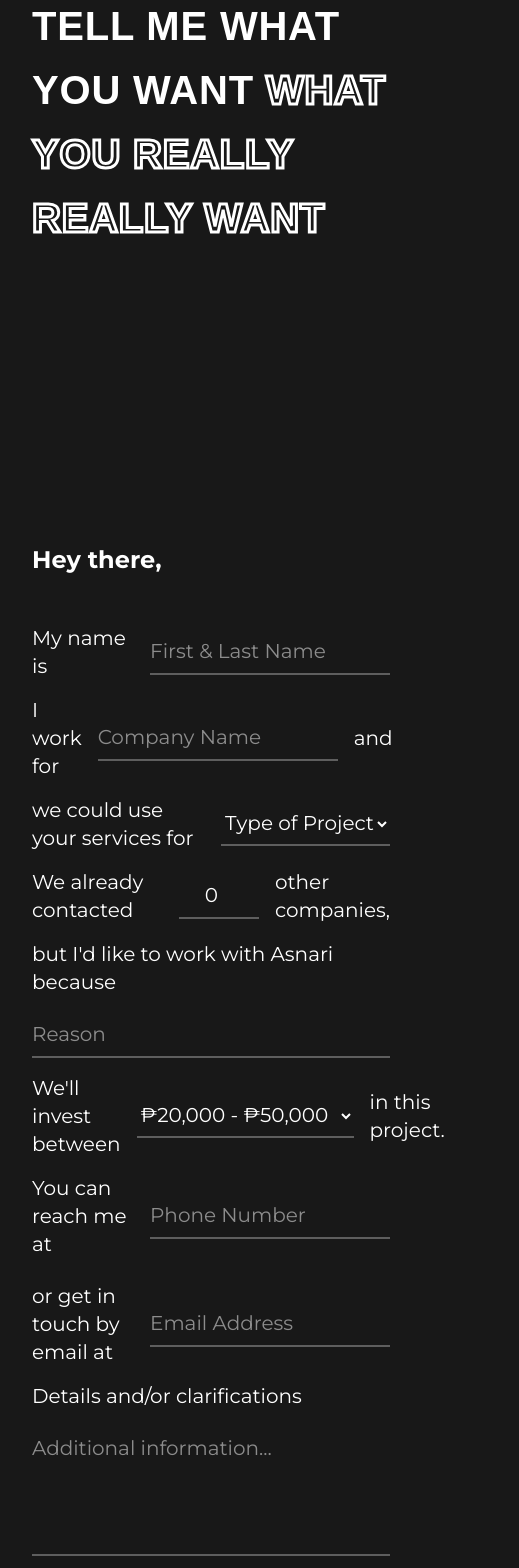
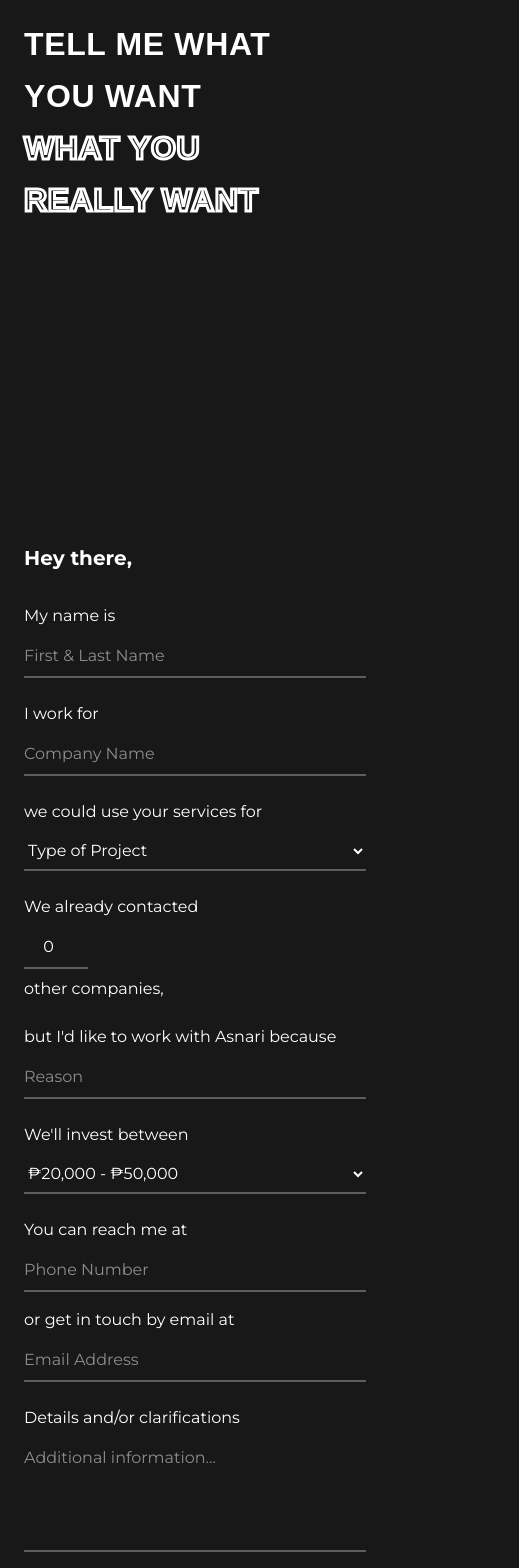
Before and after one commit to Kyaa-A/portfolio-showcase, a Next.js app: page /contact in a window 390 px wide. Shown: the part 300-1868 px from the top of the page, 519 px wide, since content can reach past the window. Built offline with nearby package versions, Linux system fonts and the light colour scheme.

Commit message:
improvement for mobile view

```diff
--- a/src/app/awards/page.tsx
+++ b/src/app/awards/page.tsx
@@ -129,7 +129,7 @@ export default function AwardsPage() {
         >
           <div className="flex flex-col items-center space-y-3">
             <motion.span
-              className="text-xs sm:text-sm text-gray-400 uppercase tracking-[0.2em] font-light"
+              className="text-xs sm:text-sm text-gray-400 uppercase tracking-[0.2em] font-light text-center"
               animate={{ opacity: [0.5, 1, 0.5] }}
               transition={{ duration: 2, repeat: Infinity }}
             >
--- a/src/app/contact/page.tsx
+++ b/src/app/contact/page.tsx
@@ -179,16 +179,16 @@ export default function ContactPage() {
       >
 
         {/* Main Content */}
-        <div className="absolute inset-0 flex items-center justify-start z-10 pl-8 sm:pl-12 md:pl-16 lg:pl-20">
+        <div className="absolute inset-0 flex items-center justify-start z-10 px-6 sm:pl-12 md:pl-16 lg:pl-20">
           <motion.div
-            className="space-y-0"
+            className="space-y-2 md:space-y-0"
             initial={{ y: 50, opacity: 0 }}
             animate={{ y: 0, opacity: 1 }}
             transition={{ duration: 1, delay: 0.5 }}
           >
             {/* Row 1 - solid white */}
             <motion.h1
-              className="text-4xl sm:text-5xl md:text-6xl lg:text-7xl xl:text-8xl 2xl:text-9xl font-black text-white leading-[0.8] tracking-normal mb-8 sm:mb-10 md:mb-12"
+              className="font-black text-white leading-tight md:leading-[0.8] tracking-normal mb-3 md:mb-8"
               style={{
                 fontFamily: 'Arial, Helvetica, sans-serif',
                 fontWeight: 900,
@@ -198,7 +198,7 @@ export default function ContactPage() {
                 textRendering: 'optimizeLegibility',
                 fontFeatureSettings: '"liga" 1, "kern" 1',
                 textShadow: 'none',
-                fontSize: 'clamp(2.5rem, 8vw, 8rem)'
+                fontSize: 'clamp(2rem, 7vw, 8rem)'
               }}
               initial={{ opacity: 0 }}
               animate={{ opacity: 1 }}
@@ -208,7 +208,7 @@ export default function ContactPage() {
             </motion.h1>
             {/* Row 2 - mixed: solid and outline */}
             <motion.h1
-              className="text-4xl sm:text-5xl md:text-6xl lg:text-7xl xl:text-8xl 2xl:text-9xl font-black leading-[0.8] tracking-normal mb-8 sm:mb-10 md:mb-12"
+              className="font-black leading-tight md:leading-[0.8] tracking-normal mb-3 md:mb-8"
               style={{
                 fontFamily: 'Arial, Helvetica, sans-serif',
                 fontWeight: 900,
@@ -218,26 +218,18 @@ export default function ContactPage() {
                 textRendering: 'optimizeLegibility',
                 fontFeatureSettings: '"liga" 1, "kern" 1',
                 textShadow: 'none',
-                fontSize: 'clamp(2.5rem, 8vw, 8rem)'
+                fontSize: 'clamp(2rem, 7vw, 8rem)'
               }}
               initial={{ opacity: 0 }}
               animate={{ opacity: 1 }}
               transition={{ duration: 0.8, delay: 1 }}
             >
-              <span className="text-white">YOU WANT </span>
-              <span
-                className="text-outline-thick"
-                style={{
-                  letterSpacing: '0.02em'
-                }}
-              >
-                WHAT
-              </span>
+              <span className="text-white">YOU WANT</span>
             </motion.h1>
 
             {/* Row 3 - white outline */}
             <motion.h1
-              className="text-4xl sm:text-5xl md:text-6xl lg:text-7xl xl:text-8xl 2xl:text-9xl font-black leading-[0.8] tracking-normal mb-8 sm:mb-10 md:mb-12 text-outline-thick"
+              className="font-black leading-tight md:leading-[0.8] tracking-normal mb-3 md:mb-8 text-outline-thick"
               style={{
                 fontFamily: 'Arial, Helvetica, sans-serif',
                 fontWeight: 900,
@@ -247,17 +239,17 @@ export default function ContactPage() {
                 textRendering: 'optimizeLegibility',
                 fontFeatureSettings: '"liga" 1, "kern" 1',
                 textShadow: 'none',
-                fontSize: 'clamp(2.5rem, 8vw, 8rem)'
+                fontSize: 'clamp(2rem, 7vw, 8rem)'
               }}
               initial={{ opacity: 0 }}
               animate={{ opacity: 1 }}
               transition={{ duration: 0.8, delay: 1.2 }}
             >
-              YOU REALLY
+              WHAT YOU
             </motion.h1>
             {/* Row 4 - white outline */}
             <motion.h1
-              className="text-4xl sm:text-5xl md:text-6xl lg:text-7xl xl:text-8xl 2xl:text-9xl font-black leading-[0.8] tracking-normal text-outline-thick"
+              className="font-black leading-tight md:leading-[0.8] tracking-normal text-outline-thick"
               style={{
                 fontFamily: 'Arial, Helvetica, sans-serif',
                 fontWeight: 900,
@@ -267,7 +259,7 @@ export default function ContactPage() {
                 textRendering: 'optimizeLegibility',
                 fontFeatureSettings: '"liga" 1, "kern" 1',
                 textShadow: 'none',
-                fontSize: 'clamp(2.5rem, 8vw, 8rem)'
+                fontSize: 'clamp(2rem, 7vw, 8rem)'
               }}
               initial={{ opacity: 0 }}
               animate={{ opacity: 1 }}
@@ -281,17 +273,17 @@ export default function ContactPage() {
 
           {/* Contact Form Section */}
           <motion.div
-            className="min-h-screen bg-background flex items-center justify-start pl-8 sm:pl-12 md:pl-16 lg:pl-20 xl:pl-24 pb-32"
+            className="min-h-screen bg-background flex items-center justify-start px-6 sm:px-8 md:pl-16 lg:pl-20 xl:pl-24 pb-32 pr-6 sm:pr-8"
             initial={{ opacity: 0, y: 50 }}
             whileInView={{ opacity: 1, y: 0 }}
             viewport={{ once: true }}
             transition={{ duration: 0.8 }}
           >
         <div className="w-full max-w-4xl">
-          <form className="space-y-4" onSubmit={handleSubmit}>
+          <form className="space-y-6 md:space-y-4" onSubmit={handleSubmit}>
             {/* Greeting */}
             <motion.h2
-              className="text-2xl sm:text-3xl md:text-4xl font-bold text-white mb-12"
+              className="text-xl sm:text-2xl md:text-4xl font-bold text-white mb-8 md:mb-12"
               initial={{ opacity: 0, x: -20 }}
               whileInView={{ opacity: 1, x: 0 }}
               viewport={{ once: true }}
@@ -302,49 +294,49 @@ export default function ContactPage() {
 
             {/* Name Field */}
             <motion.div
-              className="flex items-center gap-4"
+              className="flex flex-col sm:flex-row items-start sm:items-center gap-2 sm:gap-4"
               initial={{ opacity: 0, x: -20 }}
               whileInView={{ opacity: 1, x: 0 }}
               viewport={{ once: true }}
               transition={{ duration: 0.6, delay: 0.3 }}
             >
-              <span className="text-white text-xl sm:text-2xl">My name is</span>
+              <span className="text-white text-base sm:text-xl md:text-2xl whitespace-nowrap">My name is</span>
               <input
                 type="text"
                 name="name"
                 placeholder="First & Last Name"
-                className="flex-1 bg-transparent border-b-2 border-white/30 text-white text-xl sm:text-2xl placeholder-white/50 focus:border-white focus:outline-none py-2"
+                className="w-full sm:flex-1 bg-transparent border-b-2 border-white/30 text-white text-base sm:text-xl md:text-2xl placeholder-white/50 focus:border-white focus:outline-none py-2"
               />
             </motion.div>
 
             {/* Company Field */}
             <motion.div
-              className="flex items-center gap-4"
+              className="flex flex-col sm:flex-row items-start sm:items-center gap-2 sm:gap-4"
               initial={{ opacity: 0, x: -20 }}
               whileInView={{ opacity: 1, x: 0 }}
               viewport={{ once: true }}
               transition={{ duration: 0.6, delay: 0.4 }}
             >
-              <span className="text-white text-xl sm:text-2xl">I work for</span>
+              <span className="text-white text-base sm:text-xl md:text-2xl whitespace-nowrap">I work for</span>
               <input
                 type="text"
                 name="company"
                 placeholder="Company Name"
-                className="flex-1 bg-transparent border-b-2 border-white/30 text-white text-xl sm:text-2xl placeholder-white/50 focus:border-white focus:outline-none py-2"
+                className="w-full sm:flex-1 bg-transparent border-b-2 border-white/30 text-white text-base sm:text-xl md:text-2xl placeholder-white/50 focus:border-white focus:outline-none py-2"
               />
-              <span className="text-white text-xl sm:text-2xl">and</span>
+              <span className="text-white text-base sm:text-xl md:text-2xl hidden sm:inline">and</span>
             </motion.div>
 
             {/* Project Type */}
             <motion.div
-              className="flex items-center gap-4"
+              className="flex flex-col sm:flex-row items-start sm:items-center gap-2 sm:gap-4"
               initial={{ opacity: 0, x: -20 }}
               whileInView={{ opacity: 1, x: 0 }}
               viewport={{ once: true }}
               transition={{ duration: 0.6, delay: 0.5 }}
             >
-              <span className="text-white text-xl sm:text-2xl">we could use your services for</span>
-              <select name="projectType" className="bg-transparent border-b-2 border-white/30 text-white text-xl sm:text-2xl focus:border-white focus:outline-none py-2">
+              <span className="text-white text-base sm:text-xl md:text-2xl">we could use your services for</span>
+              <select name="projectType" className="w-full sm:w-auto bg-transparent border-b-2 border-white/30 text-white text-base sm:text-xl md:text-2xl focus:border-white focus:outline-none py-2">
                 <option value="" className="bg-background">Type of Project</option>
                 <option value="web-design" className="bg-background">Web Design</option>
                 <option value="development" className="bg-background">Development</option>
@@ -355,52 +347,52 @@ export default function ContactPage() {
 
             {/* Other Companies */}
             <motion.div
-              className="flex items-center gap-4"
+              className="flex flex-col sm:flex-row items-start sm:items-center gap-2 sm:gap-4"
               initial={{ opacity: 0, x: -20 }}
               whileInView={{ opacity: 1, x: 0 }}
               viewport={{ once: true }}
               transition={{ duration: 0.6, delay: 0.6 }}
             >
-              <span className="text-white text-xl sm:text-2xl">We already contacted</span>
+              <span className="text-white text-base sm:text-xl md:text-2xl">We already contacted</span>
               <input
                 type="number"
                 name="contactedCompanies"
                 defaultValue="0"
-                className="w-20 bg-transparent border-b-2 border-white/30 text-white text-xl sm:text-2xl text-center focus:border-white focus:outline-none py-2"
+                className="w-16 sm:w-20 bg-transparent border-b-2 border-white/30 text-white text-base sm:text-xl md:text-2xl text-center focus:border-white focus:outline-none py-2"
               />
-              <span className="text-white text-xl sm:text-2xl">other companies,</span>
+              <span className="text-white text-base sm:text-xl md:text-2xl">other companies,</span>
             </motion.div>
 
             {/* Reason */}
             <motion.div
-              className="space-y-4"
+              className="space-y-2 md:space-y-4"
               initial={{ opacity: 0, x: -20 }}
               whileInView={{ opacity: 1, x: 0 }}
               viewport={{ once: true }}
               transition={{ duration: 0.6, delay: 0.7 }}
             >
-              <span className="text-white text-xl sm:text-2xl block">but I&apos;d like to work with Asnari because</span>
+              <span className="text-white text-base sm:text-xl md:text-2xl block">but I&apos;d like to work with Asnari because</span>
               <input
                 type="text"
                 name="reason"
                 placeholder="Reason"
-                className="w-full bg-transparent border-b-2 border-white/30 text-white text-xl sm:text-2xl placeholder-white/50 focus:border-white focus:outline-none py-2"
+                className="w-full bg-transparent border-b-2 border-white/30 text-white text-base sm:text-xl md:text-2xl placeholder-white/50 focus:border-white focus:outline-none py-2"
               />
             </motion.div>
 
             {/* Budget */}
             <motion.div
-              className="flex items-center gap-4"
+              className="flex flex-col sm:flex-row items-start sm:items-center gap-2 sm:gap-4"
               initial={{ opacity: 0, x: -20 }}
               whileInView={{ opacity: 1, x: 0 }}
               viewport={{ once: true }}
               transition={{ duration: 0.6, delay: 0.8 }}
             >
-              <span className="text-white text-xl sm:text-2xl">We&apos;ll invest between</span>
+              <span className="text-white text-base sm:text-xl md:text-2xl">We&apos;ll invest between</span>
               <select
                 name="budget"
                 defaultValue="₱20,000 - ₱50,000"
-                className="bg-transparent border-b-2 border-white/30 text-white text-xl sm:text-2xl focus:border-white focus:outline-none py-2"
+                className="w-full sm:w-auto bg-transparent border-b-2 border-white/30 text-white text-base sm:text-xl md:text-2xl focus:border-white focus:outline-none py-2"
               >
                 <option value="₱1,000 - ₱5,000" className="bg-background">₱1,000 - ₱5,000</option>
                 <option value="₱5,000 - ₱10,000" className="bg-background">₱5,000 - ₱10,000</option>
@@ -408,73 +400,86 @@ export default function ContactPage() {
                 <option value="₱20,000 - ₱50,000" className="bg-background">₱20,000 - ₱50,000</option>
                 <option value="₱50,000 - ₱100,000" className="bg-background">₱50,000 - ₱100,000</option>
               </select>
-              <span className="text-white text-xl sm:text-2xl">in this project.</span>
+              <span className="text-white text-base sm:text-xl md:text-2xl hidden sm:inline">in this project.</span>
             </motion.div>
 
             {/* Contact Info */}
             <motion.div
-              className="space-y-6"
+              className="space-y-4 md:space-y-6"
               initial={{ opacity: 0, x: -20 }}
               whileInView={{ opacity: 1, x: 0 }}
               viewport={{ once: true }}
               transition={{ duration: 0.6, delay: 0.9 }}
             >
-              <div className="flex items-center gap-4">
-                <span className="text-white text-xl sm:text-2xl">You can reach me at</span>
+              <div className="flex flex-col sm:flex-row items-start sm:items-center gap-2 sm:gap-4">
+                <span className="text-white text-base sm:text-xl md:text-2xl">You can reach me at</span>
                 <input
                   type="tel"
                   name="phone"
                   placeholder="Phone Number"
-                  className="flex-1 bg-transparent border-b-2 border-white/30 text-white text-xl sm:text-2xl placeholder-white/50 focus:border-white focus:outline-none py-2"
+                  className="w-full sm:flex-1 bg-transparent border-b-2 border-white/30 text-white text-base sm:text-xl md:text-2xl placeholder-white/50 focus:border-white focus:outline-none py-2"
                 />
               </div>
-              <div className="flex items-center gap-4">
-                <span className="text-white text-xl sm:text-2xl">or get in touch by email at</span>
+              <div className="flex flex-col sm:flex-row items-start sm:items-center gap-2 sm:gap-4">
+                <span className="text-white text-base sm:text-xl md:text-2xl">or get in touch by email at</span>
                 <input
                   type="email"
                   name="email"
                   placeholder="Email Address"
-                  className="flex-1 bg-transparent border-b-2 border-white/30 text-white text-xl sm:text-2xl placeholder-white/50 focus:border-white focus:outline-none py-2"
+                  className="w-full sm:flex-1 bg-transparent border-b-2 border-white/30 text-white text-base sm:text-xl md:text-2xl placeholder-white/50 focus:border-white focus:outline-none py-2"
                 />
               </div>
             </motion.div>
 
             {/* Additional Details */}
             <motion.div
-              className="space-y-4"
+              className="space-y-2 md:space-y-4"
               initial={{ opacity: 0, x: -20 }}
               whileInView={{ opacity: 1, x: 0 }}
               viewport={{ once: true }}
               transition={{ duration: 0.6, delay: 1.0 }}
             >
-              <span className="text-white text-xl sm:text-2xl block">Details and/or clarifications</span>
+              <span className="text-white text-base sm:text-xl md:text-2xl block">Details and/or clarifications</span>
               <textarea
                 placeholder="Additional information..."
                 name="message"
                 rows={4}
-                className="w-full bg-transparent border-b-2 border-white/30 text-white text-xl sm:text-2xl placeholder-white/50 focus:border-white focus:outline-none py-2 resize-none"
+                className="w-full bg-transparent border-b-2 border-white/30 text-white text-base sm:text-xl md:text-2xl placeholder-white/50 focus:border-white focus:outline-none py-2 resize-none"
               />
             </motion.div>
 
             {/* Closing */}
             <motion.div
-              className="flex items-center justify-between pt-8 relative"
+              className="flex flex-col sm:flex-row items-stretch sm:items-center justify-between gap-6 sm:gap-4 pt-8 relative"
               initial={{ opacity: 0, y: 20 }}
               whileInView={{ opacity: 1, y: 0 }}
               viewport={{ once: true }}
               transition={{ duration: 0.6, delay: 1.1 }}
             >
-              <h2 className="text-2xl sm:text-3xl md:text-4xl font-bold text-white">
+              <h2 className="text-xl sm:text-2xl md:text-4xl font-bold text-white">
                 Thanks
               </h2>
 
-              {/* Send Button Container */}
-              <div className="relative w-24 sm:w-32 md:w-40 h-24 sm:h-32 md:h-40">
+              {/* Send Button - Different styles for mobile/desktop */}
+              {isMobile ? (
+                // Mobile: Simple rectangular button
+                <motion.button
+                  type="submit"
+                  className="w-full bg-orange-400 text-white font-bold py-4 px-8 rounded-lg disabled:opacity-50"
+                  whileTap={{ scale: 0.95 }}
+                  transition={{ type: "spring", stiffness: 400, damping: 25 }}
+                  disabled={isSubmitting}
+                >
+                  {isSubmitting ? 'SENDING...' : 'SEND MESSAGE'}
+                </motion.button>
+              ) : (
+                // Desktop: Animated circle button
+                <div className="relative w-32 md:w-40 h-32 md:h-40">
                   <motion.button
                     ref={buttonRef}
                     type="submit"
                     className="absolute inset-0 w-full h-full rounded-full flex items-center justify-center select-none z-40 cursor-pointer"
-                  style={isMobile ? {} : { x, y }}
+                    style={{ x, y }}
                     whileHover={{ scale: 1.1 }}
                     whileTap={{ scale: 0.9 }}
                     transition={{ type: "spring", stiffness: 400, damping: 25 }}
@@ -486,23 +491,7 @@ export default function ContactPage() {
                       whileHover={{ scale: 1.05 }}
                       transition={{ type: "spring", stiffness: 300, damping: 20 }}
                     >
-                    {/* Circle background */}
-                    {isMobile ? (
-                      // Mobile: Orange background with continuous rotation
-                      <motion.div
-                        className="absolute inset-0 rounded-full bg-orange-400"
-                        animate={{
-                          rotate: 360
-                        }}
-                        transition={{
-                          duration: 8,
-                          repeat: Infinity,
-                          ease: "linear"
-                        }}
-                        style={{ transformOrigin: 'center center' }}
-                      />
-                    ) : (
-                      // Desktop: Orange color scheme with hover effect
+                      {/* Circle background - Orange color scheme with hover effect */}
                       <>
                         <motion.div
                           className="absolute inset-0 rounded-full border-2"
@@ -520,25 +509,8 @@ export default function ContactPage() {
                           style={{ transformOrigin: 'center center' }}
                         />
                       </>
-                    )}
 
-                    {/* Text */}
-                    {isMobile ? (
-                      // Mobile: Simple centered rotating text
-                      <motion.div
-                        className="absolute inset-0 flex items-center justify-center"
-                        animate={{ rotate: 360 }}
-                        transition={{ duration: 8, repeat: Infinity, ease: "linear" }}
-                        style={{ transformOrigin: 'center center' }}
-                      >
-                        <span className="text-white text-[9px] sm:text-[11px] md:text-[13px] font-bold tracking-[0.15em] whitespace-nowrap">
-                          {isSubmitting ? 'SENDING…' : 'SEND MESSAGE'}
-                        </span>
-                      </motion.div>
-                    ) : (
-                      // Desktop: Complex text animation matching navigation
-                      <>
-                        {/* Rotating vertical text (outside state) */}
+                      {/* Text - Rotating vertical text (outside state) */}
                       <motion.div
                         className="absolute inset-0 flex items-center justify-center"
                         animate={{ rotate: 360, opacity: isInside ? 0 : 1 }}
@@ -587,11 +559,10 @@ export default function ContactPage() {
                           {isSubmitting ? 'SENDING…' : 'SEND MESSAGE'}
                         </motion.span>
                       </motion.div>
-                      </>
-                    )}
                     </motion.div>
                   </motion.button>
                 </div>
+              )}
             </motion.div>
             {submitStatus === 'success' && (
               <p className="mt-4 text-green-400">Thanks! Your message has been sent.</p>
```
Also changed, not shown: src/app/skills/page.tsx (+27 -26 lines). Lines whose indentation alone changed are shown as unchanged.
